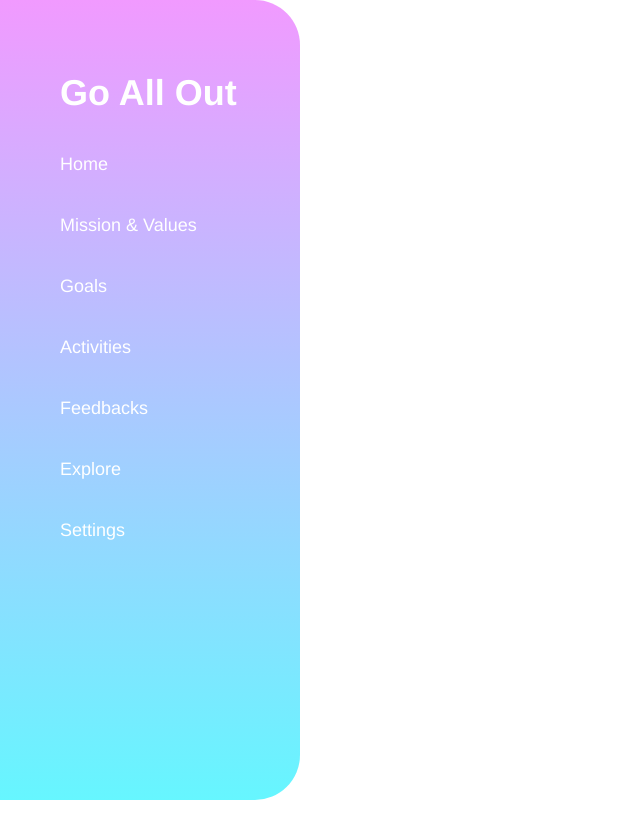
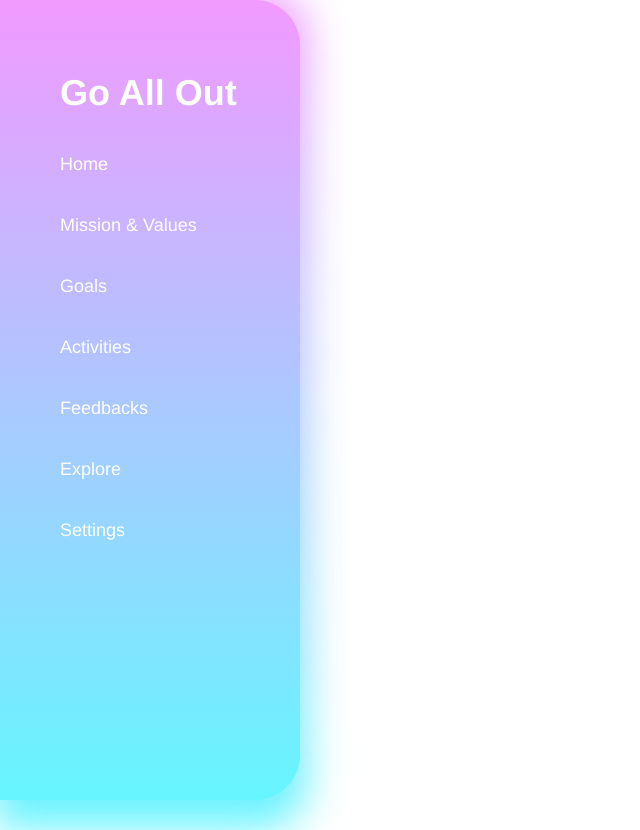
Before and after one commit to Kazuchanfl/hr_app_concept_frontend, a Vue app: page / in a window 1280 px wide. Shown: the whole page, without its empty margins (0-640 px from the left). Before the commit the page ends 800 px from the top, so only its background shows below. Built offline with nearby package versions, Linux system fonts and the light colour scheme.

Commit message:
make menu shadow gradient

```diff
--- a/src/components/GlobalMenu.vue
+++ b/src/components/GlobalMenu.vue
@@ -35,6 +35,25 @@ div.menu-background {
   border-bottom-right-radius: 45px;
 }
 
+div.menu-background::after {
+  content: '';
+  display: block;
+  position: absolute;
+  z-index: -1;
+  top: 0;
+  left: 0;
+  width: 100%;
+  height: 100%;
+
+  background: linear-gradient(#f19aff, #66f6ff);
+  border-top-right-radius: 45px;
+  border-bottom-right-radius: 45px;
+  filter: blur(20px);
+
+  transform: translateY(10px) scale(1.05);
+  mix-blend-mode: multiply;
+}
+
 ul {
   padding-top: 1em;
   list-style: none;
```
